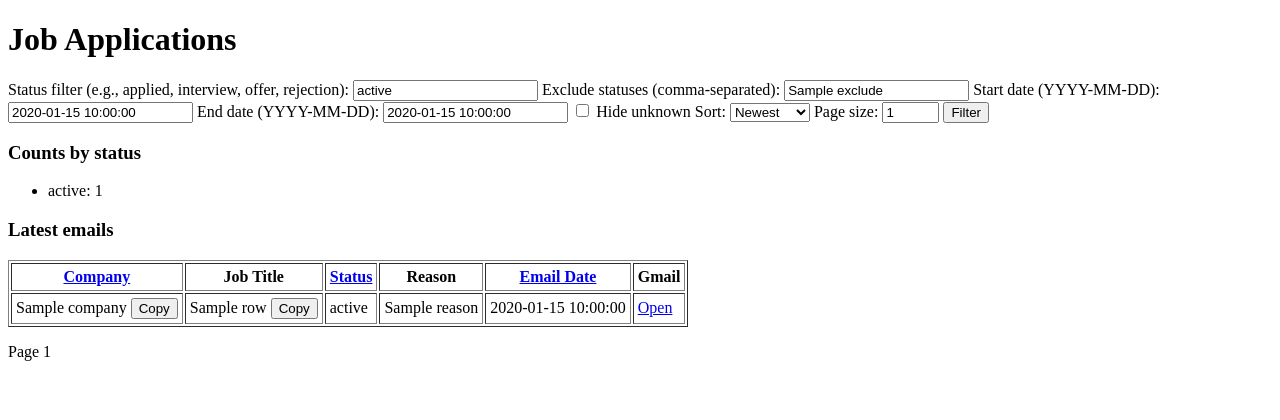
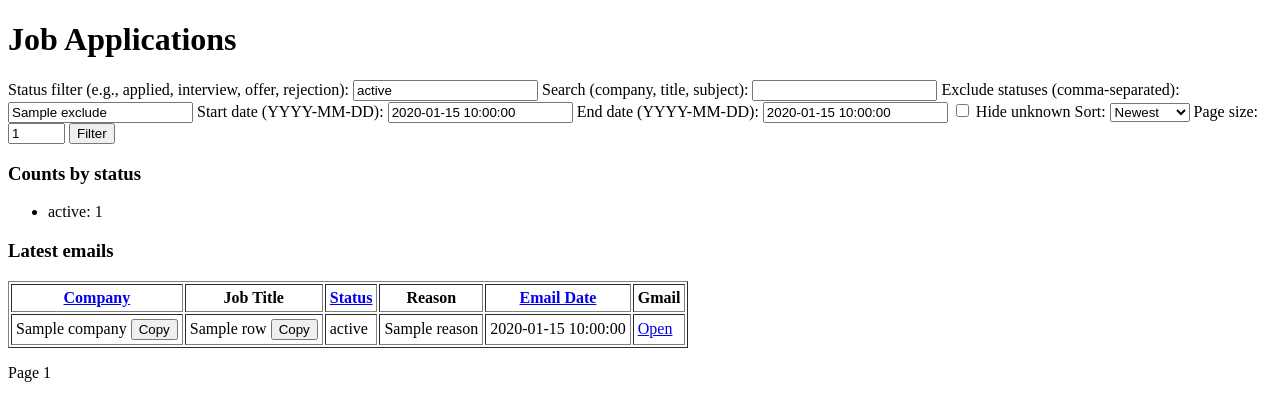
Before and after one commit to Kid-API/job-email-llm, a Flask app: template templates/home.html in a window 1280 px wide. Shown: the top 420 px of the page. Run offline with Flask 3, Linux system fonts and the light colour scheme; the template is opened without the code that fills it: most values are stand-ins (such as "Sample title", 1, 10 or a date in 2020).

Commit message:
rebuilt docker image

```diff
--- a/app.py
+++ b/app.py
@@ -72,6 +72,7 @@ def ensure_tables(conn):
 @app.route("/")
 def home():
     status = request.args.get("status", "").strip()
+    search = request.args.get("search", "").strip()
     raw_exclude = request.args.get("exclude", "")
     exclude_statuses = [s.strip() for s in raw_exclude.split(",") if s.strip()]
     hide_unknown = request.args.get("hide_unknown", "") in ("1", "true", "yes", "on")
@@ -123,6 +124,12 @@ def home():
     if end_date_raw and valid_date(end_date_raw):
         where_clauses.append(f"{date_expr} <= ?")
         params.append(end_date_raw)
+    if search:
+        term = f"%{search.lower()}%"
+        where_clauses.append(
+            "(lower(a.company) LIKE ? OR lower(a.job_title) LIKE ? OR lower(e.subject) LIKE ?)"
+        )
+        params.extend([term, term, term])
 
     where = "WHERE " + " AND ".join(where_clauses)
 
@@ -194,6 +201,7 @@ def home():
         rows=rows,
         counts=counts,
         status=status,
+        search=search,
         exclude=raw_exclude,
         hide_unknown=hide_unknown,
         start_date=start_date_raw,
--- a/templates/home.html
+++ b/templates/home.html
@@ -6,6 +6,8 @@
     <form method="get">
       <label>Status filter (e.g., applied, interview, offer, rejection):</label>
       <input name="status" value="{{ status }}">
+      <label>Search (company, title, subject):</label>
+      <input name="search" value="{{ search }}">
       <label>Exclude statuses (comma-separated):</label>
       <input name="exclude" value="{{ exclude }}">
       <label>Start date (YYYY-MM-DD):</label>
@@ -34,11 +36,11 @@
     <h3>Latest emails</h3>
     <table border="1" cellpadding="4">
       <tr>
-        <th><a href="?status={{ status }}&exclude={{ exclude }}&start_date={{ start_date }}&end_date={{ end_date }}&hide_unknown={{ 1 if hide_unknown else '' }}&sort=company&page_size={{ page_size }}">Company</a></th>
+        <th><a href="?status={{ status }}&exclude={{ exclude }}&start_date={{ start_date }}&end_date={{ end_date }}&hide_unknown={{ 1 if hide_unknown else '' }}&search={{ search }}&sort=company&page_size={{ page_size }}">Company</a></th>
         <th>Job Title</th>
-        <th><a href="?status={{ status }}&exclude={{ exclude }}&start_date={{ start_date }}&end_date={{ end_date }}&hide_unknown={{ 1 if hide_unknown else '' }}&sort=status&page_size={{ page_size }}">Status</a></th>
+        <th><a href="?status={{ status }}&exclude={{ exclude }}&start_date={{ start_date }}&end_date={{ end_date }}&hide_unknown={{ 1 if hide_unknown else '' }}&search={{ search }}&sort=status&page_size={{ page_size }}">Status</a></th>
         <th>Reason</th>
-        <th><a href="?status={{ status }}&exclude={{ exclude }}&start_date={{ start_date }}&end_date={{ end_date }}&hide_unknown={{ 1 if hide_unknown else '' }}&sort=date&page_size={{ page_size }}">Email Date</a></th>
+        <th><a href="?status={{ status }}&exclude={{ exclude }}&start_date={{ start_date }}&end_date={{ end_date }}&hide_unknown={{ 1 if hide_unknown else '' }}&search={{ search }}&sort=date&page_size={{ page_size }}">Email Date</a></th>
         <th>Gmail</th>
       </tr>
       {% for row in rows %}
@@ -70,10 +72,10 @@
     <div style="margin-top: 1em;">
       <span>Page {{ page }}{% if total_rows %} of ~{{ (total_rows // page_size) + (1 if total_rows % page_size else 0) }}{% endif %}</span>
       {% if has_prev %}
-        <a href="?status={{ status }}&exclude={{ exclude }}&start_date={{ start_date }}&end_date={{ end_date }}&hide_unknown={{ 1 if hide_unknown else '' }}&sort={{ sort }}&page={{ page - 1 }}&page_size={{ page_size }}">Prev</a>
+        <a href="?status={{ status }}&exclude={{ exclude }}&start_date={{ start_date }}&end_date={{ end_date }}&hide_unknown={{ 1 if hide_unknown else '' }}&search={{ search }}&sort={{ sort }}&page={{ page - 1 }}&page_size={{ page_size }}">Prev</a>
       {% endif %}
       {% if has_next %}
-        <a href="?status={{ status }}&exclude={{ exclude }}&start_date={{ start_date }}&end_date={{ end_date }}&hide_unknown={{ 1 if hide_unknown else '' }}&sort={{ sort }}&page={{ page + 1 }}&page_size={{ page_size }}">Next</a>
+        <a href="?status={{ status }}&exclude={{ exclude }}&start_date={{ start_date }}&end_date={{ end_date }}&hide_unknown={{ 1 if hide_unknown else '' }}&search={{ search }}&sort={{ sort }}&page={{ page + 1 }}&page_size={{ page_size }}">Next</a>
       {% endif %}
     </div>
     <script>
```
